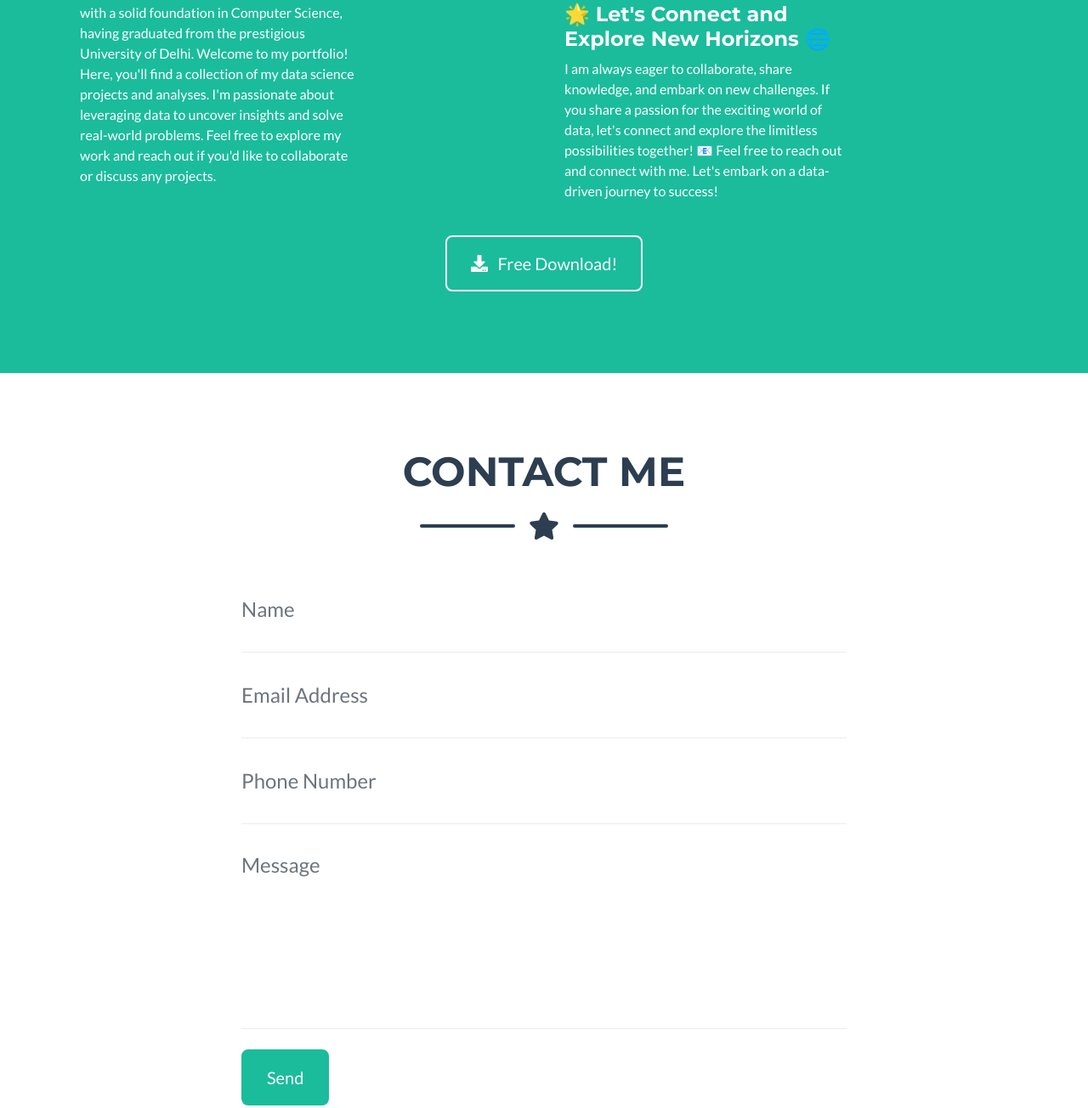
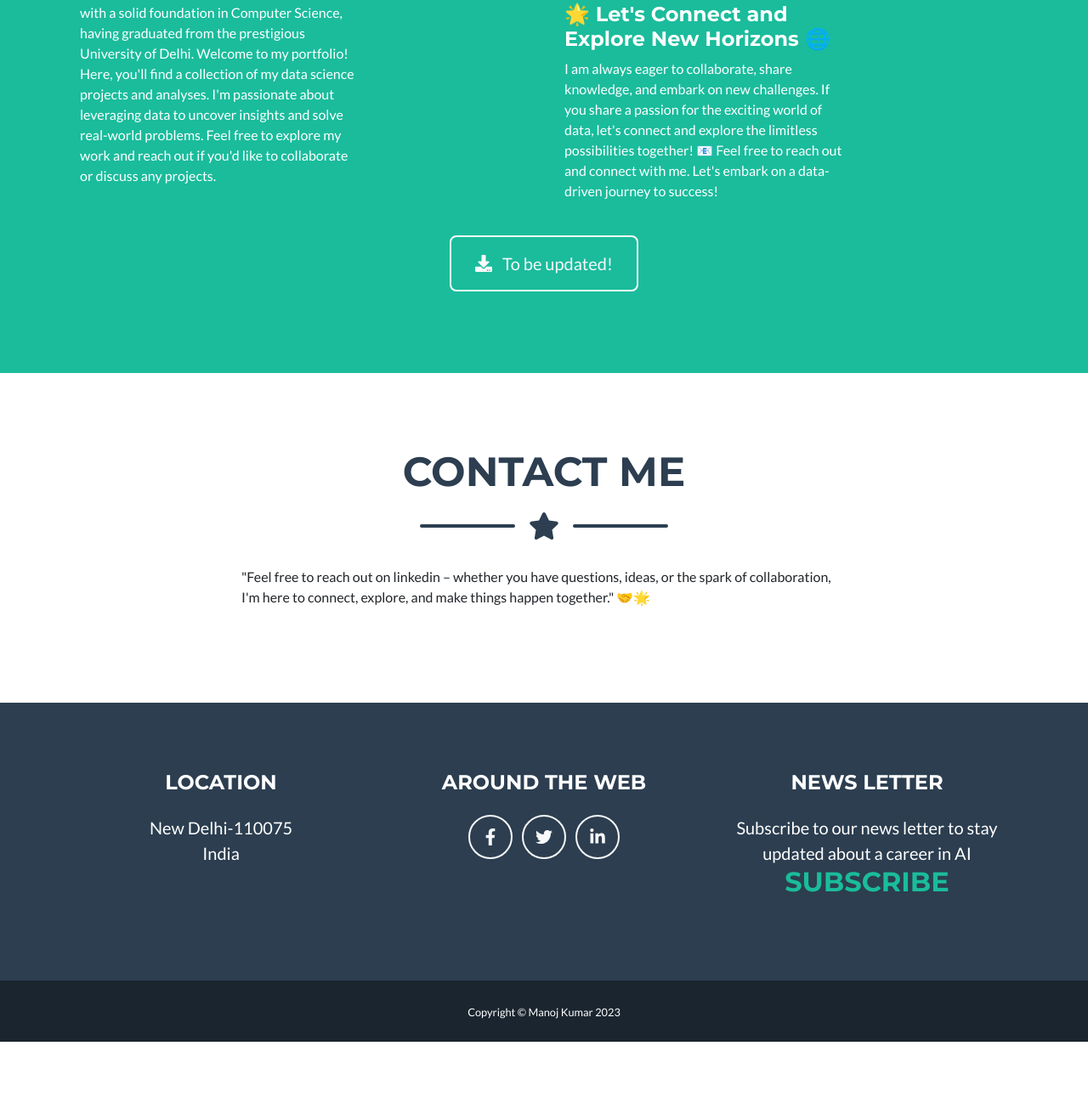
Before and after one commit to manojkumar010/manojkumar010.github.io, a plain HTML site: page index.html in a window 1280 px wide. Shown: the part 2041-3345 px from the top of the page at 85% size. After the commit the page ends 3267 px from the top, so only its background shows below. Drawn offline with nearby package versions, Linux system fonts and the light colour scheme.

Commit message:
Update index.html

```diff
--- a/index.html
+++ b/index.html
@@ -155,9 +155,9 @@ Welcome to my  portfolio! Here, you'll find a collection of my data science proj
                 </div>
                 <!-- About Section Button-->
                 <div class="text-center mt-4">
-                    <a class="btn btn-xl btn-outline-light" href="https://startbootstrap.com/theme/freelancer/">
+                    <a class="btn btn-xl btn-outline-light" href="#!">
                         <i class="fas fa-download mr-2"></i>
-                        Free Download!
+                        To be updated!
                     </a>
                 </div>
             </div>
@@ -176,8 +176,9 @@ Welcome to my  portfolio! Here, you'll find a collection of my data science proj
                 <!-- Contact Section Form-->
                 <div class="row">
                     <div class="col-lg-8 mx-auto">
+                        <p>"Feel free to reach out on linkedin – whether you have questions, ideas, or the spark of collaboration, I'm here to connect, explore, and make things happen together." 🤝🌟</p>
                         <!-- To configure the contact form email address, go to mail/contact_me.php and update the email address in the PHP file on line 19.-->
-                        <form id="contactForm" name="sentMessage" novalidate="novalidate">
+                        <!-- <form    id="contactForm" name="sentMessage" novalidate="novalidate">
                             <div class="control-group">
                                 <div class="form-group floating-label-form-group controls mb-0 pb-2">
                                     <label>Name</label>
@@ -203,13 +204,26 @@ Welcome to my  portfolio! Here, you'll find a collection of my data science proj
                                 <div class="form-group floating-label-form-group controls mb-0 pb-2">
                                     <label>Message</label>
                                     <textarea class="form-control" id="message" rows="5" placeholder="Message" required="required" data-validation-required-message="Please enter a message."></textarea>
-                                    <p class="help-block text-danger"></p>
+                                   <p class="help-block text-danger"></p>
                                 </div>
                             </div>
                             <br />
                             <div id="success"></div>
                             <div class="form-group"><button class="btn btn-primary btn-xl" id="sendMessageButton" type="submit">Send</button></div>
-                        </form>
+                        </form> -->
+                        <!-- <form action="manojkumar010.github.io-main\assets\mail\process_contact.php" method="post">
+                            <label for="name">Name:</label>
+                            <input type="text" id="name" name="name" required><br><br>
+
+                            <label for="email">Email:</label>
+                            <input type="email" id="email" name="email" required><br><br>
+
+                            <label for="message">Message:</label>
+                            <textarea id="message" name="message" rows="4" required></textarea><br><br>
+
+                            <input type="submit" value="Submit">
+                        </form> -->
+
                     </div>
                 </div>
             </div>
@@ -222,7 +236,7 @@ Welcome to my  portfolio! Here, you'll find a collection of my data science proj
                     <div class="col-lg-4 mb-5 mb-lg-0">
                         <h4 class="text-uppercase mb-4">Location</h4>
                         <p class="lead mb-0">
-                            New Delhi
+                            New Delhi-110075
                             <br />
                             India
                         </p>
@@ -232,16 +246,14 @@ Welcome to my  portfolio! Here, you'll find a collection of my data science proj
                         <h4 class="text-uppercase mb-4">Around the Web</h4>
                         <a class="btn btn-outline-light btn-social mx-1" href="#!"><i class="fab fa-fw fa-facebook-f"></i></a>
                         <a class="btn btn-outline-light btn-social mx-1" href="#!"><i class="fab fa-fw fa-twitter"></i></a>
-                        <a class="btn btn-outline-light btn-social mx-1" href="#!"><i class="fab fa-fw fa-linkedin-in"></i></a>
-                        <a class="btn btn-outline-light btn-social mx-1" href="#!"><i class="fab fa-fw fa-dribbble"></i></a>
+                        <a class="btn btn-outline-light btn-social mx-1" href="https://www.linkedin.com/in/iam-manoj/"><i class="fab fa-fw fa-linkedin-in"></i></a>
                     </div>
                     <!-- Footer About Text-->
                     <div class="col-lg-4">
                         <h4 class="text-uppercase mb-4">News Letter</h4>
                         <p class="lead mb-0">
                             Subscribe to our news letter to stay updated about a career in AI
-                            <a href="https://www.linkedin.com/in/iam-manoj/">Start Bootstrap</a>
-                            .
+                            <a href="https://www.linkedin.com/in/iam-manoj/"><h2>SUBSCRIBE</h2></a>
                         </p>
                     </div>
                 </div>
```
